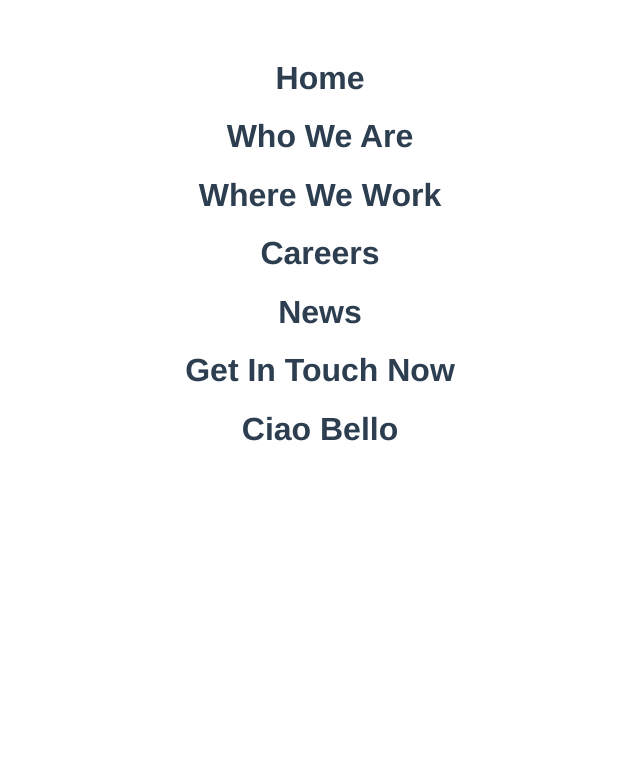
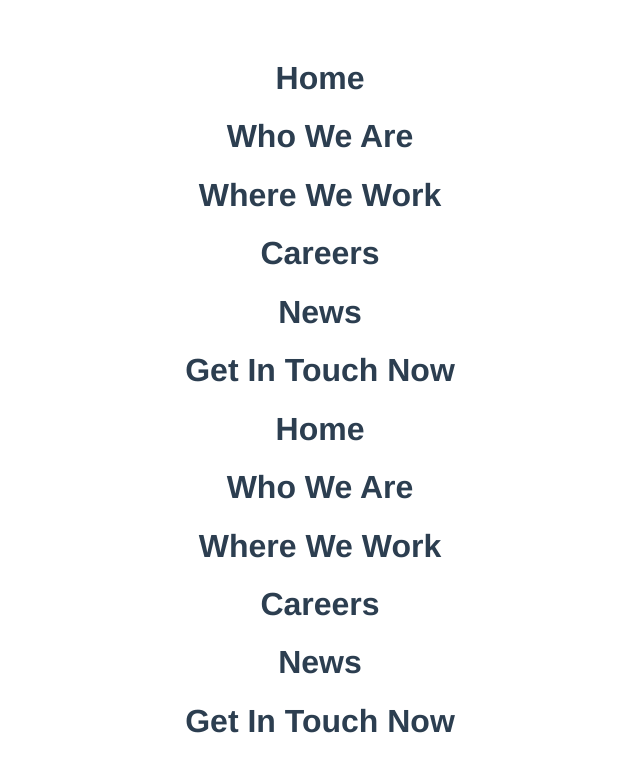
Before and after one commit to DezVibez/proj-html-vuejs, a Vue app: page / in a window 1280 px wide. Shown: the top 772 px of the page, without its empty margins (320-960 px from the left). Built offline with nearby package versions, Linux system fonts and the light colour scheme.

Commit message:
array props dinamico ed in Footer

```diff
--- a/src/App.vue
+++ b/src/App.vue
@@ -2,7 +2,7 @@
   <div id="app">
     <BaseHeader :list="avadaList"/>
     <BaseMain />
-    <BaseFooter />
+    <BaseFooter :list="avadaList"/>
   </div>
 </template>
 
--- a/src/components/BaseFooter.vue
+++ b/src/components/BaseFooter.vue
@@ -1,6 +1,6 @@
 <template>
   <div class="hello">
-    <h1>Ciao Bello</h1>
+    <h1 v-for="(listItem, index) in list" :key="index">{{listItem}}</h1>
   </div>
 </template>
 
@@ -8,7 +8,7 @@
 export default {
   name: 'BaseFooter',
   props: {
-    msg: String
+    list: Array
   }
 }
 </script>
```
